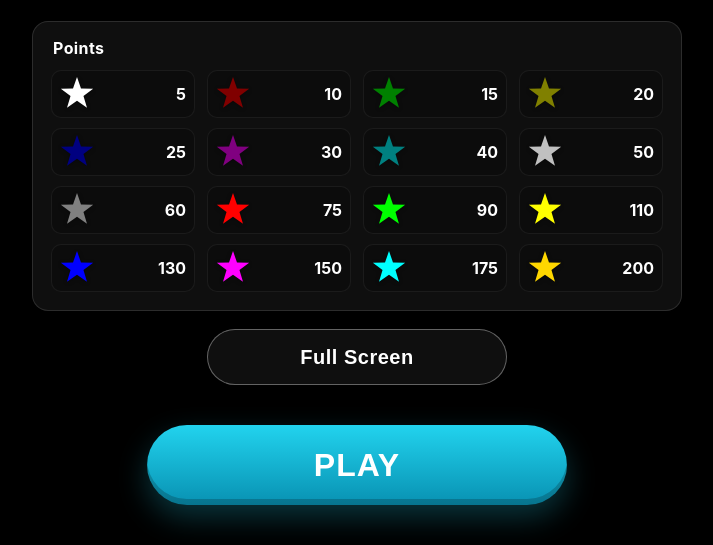
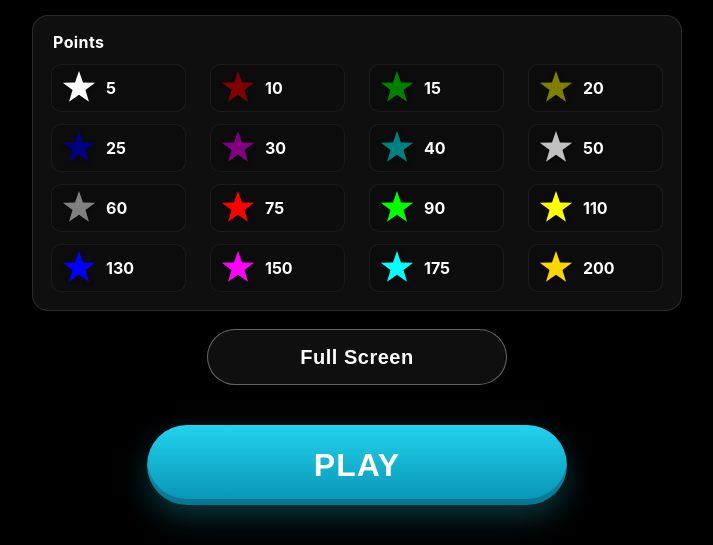
Before and after one commit to beugul/star-game, a plain HTML site: page index.html in a window 1280 px wide. Shown: the part 255-800 px from the top of the page, without its empty margins (283-996 px from the left). Drawn offline with Linux system fonts and the light colour scheme.

Commit message:
legendPanel restructure

```diff
--- a/index.html
+++ b/index.html
@@ -186,21 +186,21 @@
     }
     .legendGrid {
       display: grid;
-      grid-template-columns: repeat(auto-fill, minmax(122px, 1fr));
-      gap: 10px 12px;
+      grid-template-columns: repeat(4, 1fr); /* 4 columns */
+      gap: 12px 24px; /* more space between columns */
       padding: 4px 4px 8px;
     }
     .legendItem {
       display: flex;
       align-items: center;
-      gap: 10px;
-      padding: 6px 8px;
+      gap: 8px; /* points immediately to the right of star */
+      padding: 6px 10px;
       border-radius: 10px;
       background: rgba(0,0,0,0.15);
       border: 1px solid rgba(255,255,255,0.06);
     }
     .legendPoints {
-      margin-left: auto;
+      margin-left: 2px; /* adjacent to star */
       color: #fff;
       font-weight: 700;
     }
```
